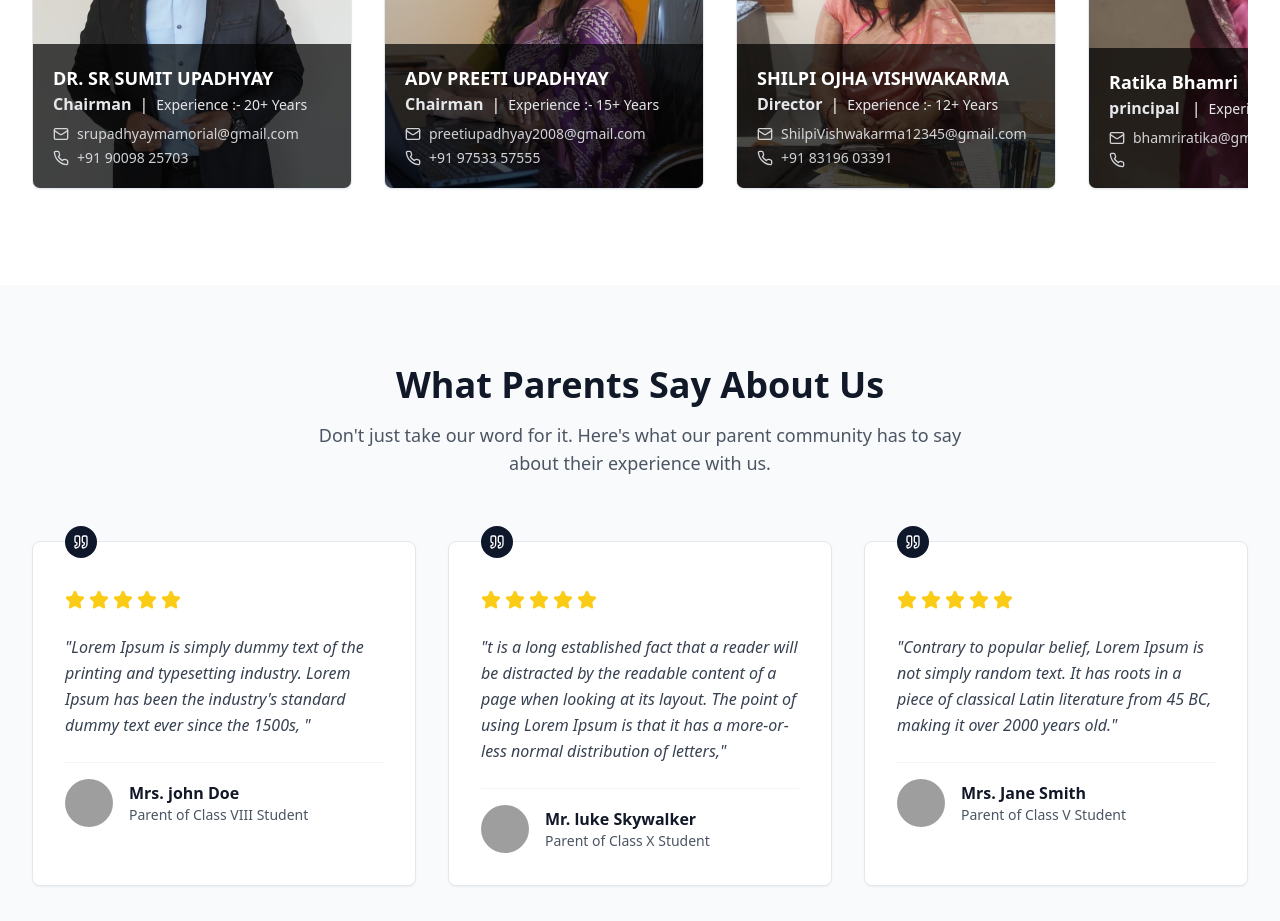
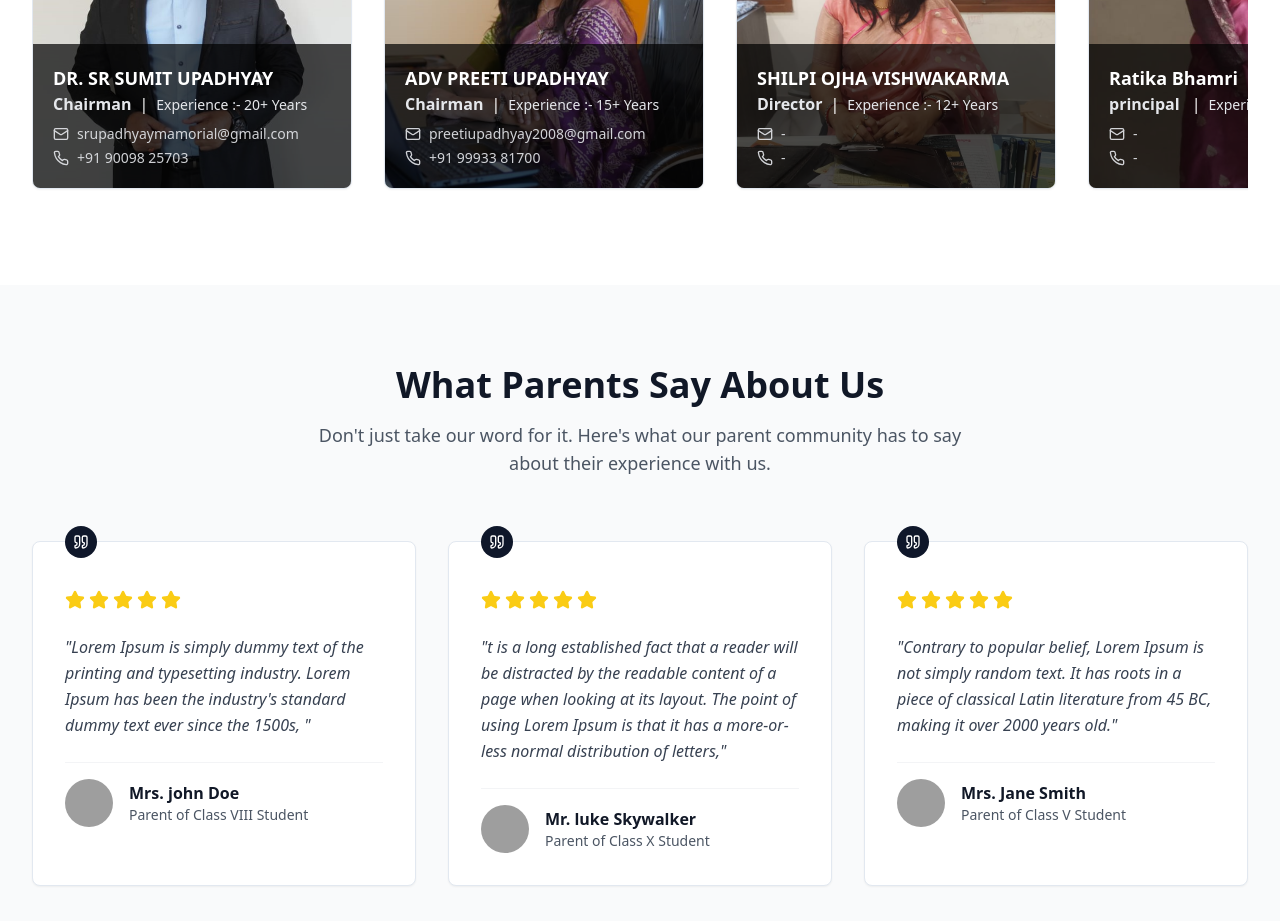
Before and after one commit to Techori/zee-school, a React (Vite) app: page / in a window 1280 px wide. Shown: the part 3820-4741 px from the top of the page. Built offline with nearby package versions, Linux system fonts and the light colour scheme; grey boxes are pictures that could not be loaded.

Commit message:
Update Faculty.tsx

```diff
--- a/src/components/Faculty.tsx
+++ b/src/components/Faculty.tsx
@@ -18,7 +18,7 @@ export function Faculty() {
       experience: "15+ Years",
       image: "/Images/faculty/img2.jpg",
       email: " preetiupadhyay2008@gmail.com ",
-      phone: "+91 97533 57555",
+      phone: "+91 99933 81700",
       alt:"/user.avif"
     },
     {
@@ -26,8 +26,8 @@ export function Faculty() {
       position: "Director ",
       experience: "12+ Years",
       image: "/Images/faculty/img3.jpg",
-      email: "ShilpiVishwakarma12345@gmail.com",
-      phone: "+91 83196 03391",
+      email: "-",
+      phone: "-",
       alt:"/user.avif"
     },
      {
@@ -35,8 +35,8 @@ export function Faculty() {
       position: "principal  ",
       experience: "12+ Years",
       image: "/Images/faculty/img4.jpg",
-      email: "bhamriratika@gmail.com",
-      phone: "",
+      email: "-",
+      phone: "-",
       alt:"/user.avif"
     },
 
```
